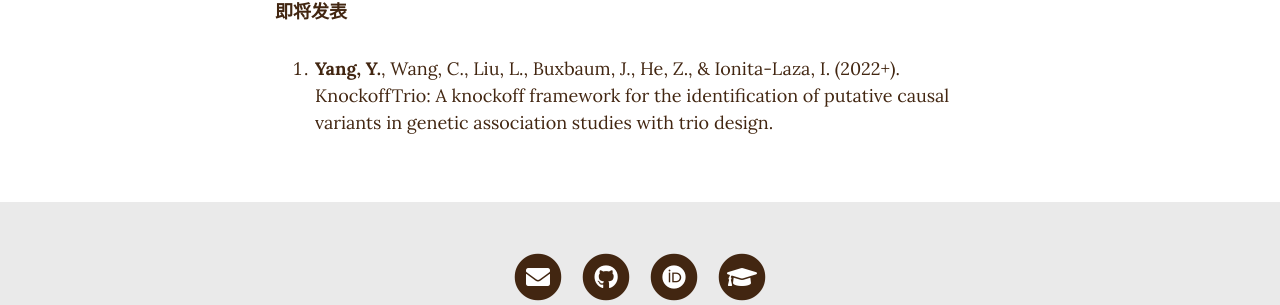
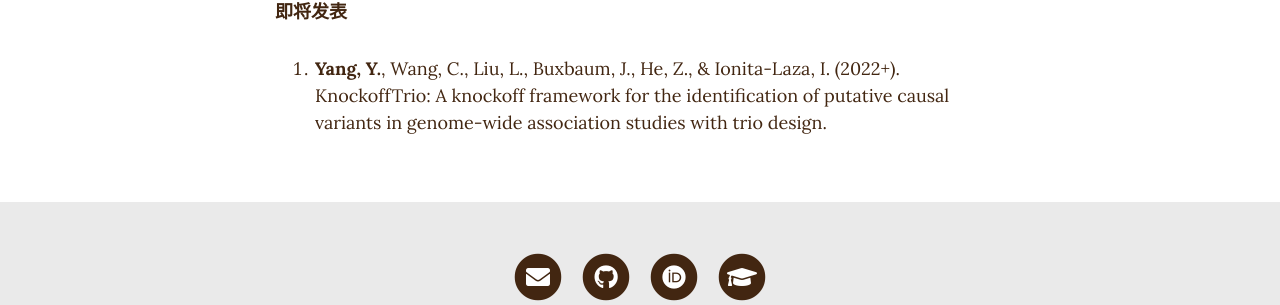
Before and after one commit to yiyangphd/cn, a Jekyll site: the page built from publications.md, in a window 1280 px wide and 900 px high, scrolled down 1359 px. Shown: the part 464-769 px from the top of the window. Built offline with Jekyll 4.4.1, drawn with Linux system fonts in a browser that asks for light colours; nearby versions of some CDN libraries.

Commit message:
Update publications.md

```diff
--- a/publications.md
+++ b/publications.md
@@ -20,4 +20,4 @@ title: 论文
 
 **即将发表**
 
-15. **Yang, Y.**, Wang, C., Liu, L., Buxbaum, J., He, Z., & Ionita-Laza, I. (2022+). KnockoffTrio: A knockoff framework for the identification of putative causal variants in genetic association studies with trio design.
+15. **Yang, Y.**, Wang, C., Liu, L., Buxbaum, J., He, Z., & Ionita-Laza, I. (2022+). KnockoffTrio: A knockoff framework for the identification of putative causal variants in genome-wide association studies with trio design.
```
